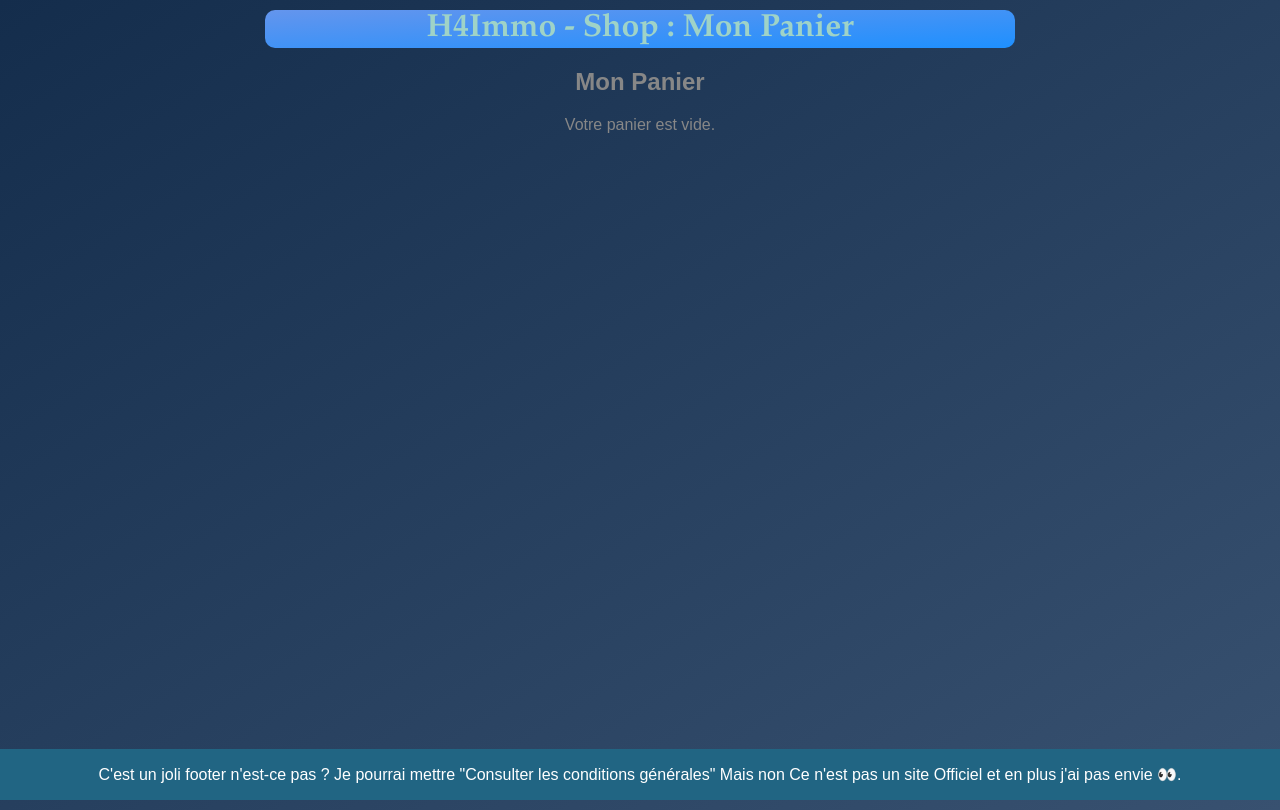
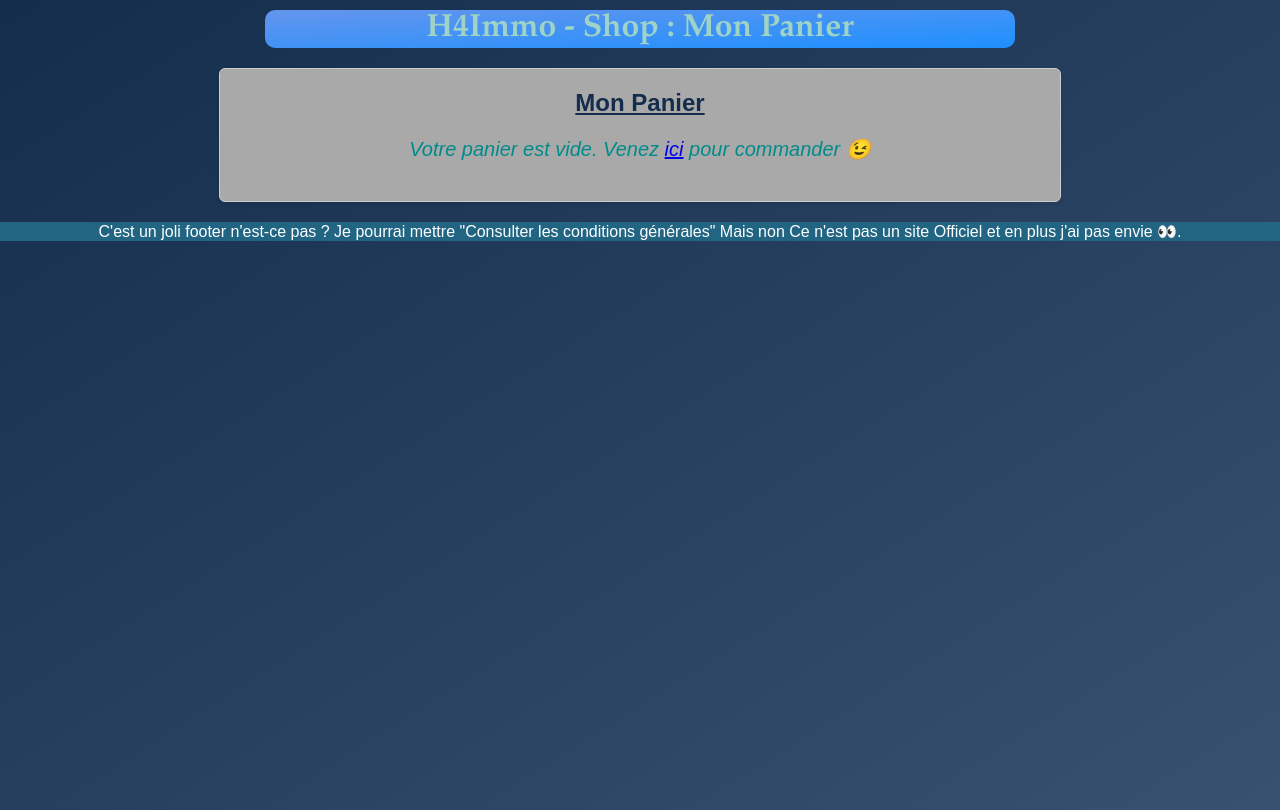
Before and after one commit to Al-Natour-Mazen/SiteWeb-with-Symfony_Project, a Symfony app: template templates/Vue/Product/orderList.html.twig in a window 1280 px wide. Run offline with Twig, Linux system fonts and the light colour scheme; the template is opened without the code that fills it, so the values that code supplies are empty; some libraries are stand-ins or nearby versions.

Commit message:
Changement dasn la dispositon des liens pour le css, ajout du css au panier

```diff
--- a/public/css/Layouts/Footer.css
+++ b/public/css/Layouts/Footer.css
@@ -1,5 +1,5 @@
 #footer {
-    position: fixed;
+    position: relative;
     bottom: 0;
     width: 100%;
     background-color: #216583;
--- a/public/css/Vue/Products/OrderList.css
+++ b/public/css/Vue/Products/OrderList.css
@@ -0,0 +1,76 @@
+.cart-container {
+    background-color: darkgray;
+    border: 1px solid #ccc;
+    border-radius: 6px;
+    box-shadow: 0 2px 4px rgba(0, 0, 0, 0.1);
+    margin: 20px auto;
+    max-width: 800px;
+    padding: 20px;
+}
+
+.cart-container h2 {
+    font-size: 24px;
+    margin: 0 0 10px;
+    color : #142d4c;
+    text-decoration-line: underline;
+    font-weight: bold;
+}
+
+.cart-container p {
+    margin: 0 0 10px;
+}
+
+.cart-table {
+    border-collapse: collapse;
+    margin-bottom: 20px;
+    width: 100%;
+}
+
+.cart-table th,
+.cart-table td {
+    border: 1px solid #ccc;
+    padding: 5px;
+    text-align: center;
+    background-color: white;
+}
+
+.cart-table th {
+    background-color: #f2f2f2;
+}
+
+.cart-table td:first-child {
+    text-align: left;
+}
+
+.cart-table td:last-child {
+    font-weight: bold;
+}
+
+.cart-actions {
+    display: flex;
+    justify-content: space-between;
+}
+
+.cart-actions a {
+    background-color: #007bff;
+    border: none;
+    border-radius: 4px;
+    color: #fff;
+    cursor: pointer;
+    font-size: 16px;
+    padding: 10px 20px;
+    text-align: center;
+    text-decoration: none;
+    transition: background-color 0.3s ease;
+}
+
+.cart-actions a:hover {
+    background-color: #0062cc;
+}
+
+.EmptyOrder , a:visited{
+    font-size: 20px;
+    font-style: italic;
+    padding: 10px;
+    color: darkcyan;
+}
--- a/src/Controller/ProductController.php
+++ b/src/Controller/ProductController.php
@@ -124,7 +124,7 @@ class ProductController extends AbstractController
     /*          L'affichage du panier
     /***************************************************/
     #[Route('/Orders', name: 'Orders')]
-    public function OrderAction(EntityManagerInterface $em): Response
+    public function OrderDisplayAction(EntityManagerInterface $em): Response
     {
         // Récupération de l'utilisateur connecté
         /*
@@ -133,7 +133,7 @@ class ProductController extends AbstractController
 
         //on le fait en dure pour le moment
         $userRepository = $em->getRepository(User::class);
-        $client = $userRepository->findOneBy(['login' => 'simon']);
+        $client = $userRepository->findOneBy(['login' => 'maz12']);
 
         // Récupération de tous les produits dans son panier
         $produits = $client->getOrders();
--- a/templates/Layouts/body.html.twig
+++ b/templates/Layouts/body.html.twig
@@ -1,13 +1,12 @@
 {# Template racine (niveau 2) intermediaire #}
 {% extends "Layouts/base.html.twig" %}
 
+{% block stylesheet %}
+    <link rel="stylesheet" href="{{ asset('css/Layouts/menu.css') }}" type="text/css">
+    <link rel="stylesheet" href="{{ asset('css/Layouts/Footer.css') }}" type="text/css">
+{% endblock%}
+
 {% block body %}
-
-    {% block stylesheet %}
-        <link rel="stylesheet" href="{{ asset('css/Layouts/menu.css') }}" type="text/css">
-        <link rel="stylesheet" href="{{ asset('css/Layouts/Footer.css') }}" type="text/css">
-    {% endblock%}
-
     <div id="menu_div">
         {{ render(controller('App\\Controller\\AccueilController::menuAction')) }}
     </div>
--- a/templates/Vue/Product/orderList.html.twig
+++ b/templates/Vue/Product/orderList.html.twig
@@ -13,7 +13,7 @@
     <div class="cart-container">
         <h2>Mon Panier</h2>
         {% if produits is empty %}
-            <p>Votre panier est vide.</p>
+            <p class="EmptyOrder">Votre panier est vide. Venez <a href="{{ path('product_Listproduct') }}">ici</a> pour commander 😉</p>
         {% else %}
             <table class="cart-table">
                 <thead>
@@ -46,7 +46,8 @@
             </table>
             <div class="cart-actions">
                 <a href="{{ path('product_Listproduct') }}">Continuer mes achats</a>
-                <a href="{{ path('') }}">Commander</a>
+                <a href="{{ path('app_accueil') }}">Commander</a>
+                <a href="{{ path('app_accueil') }}">Vider Le Panier</a>
             </div>
         {% endif %}
     </div>
--- a/templates/Vue/Product/productList.html.twig
+++ b/templates/Vue/Product/productList.html.twig
@@ -57,10 +57,6 @@
         });
     </script>
 
-
-
-
-
 {% endblock %}
 {# {{ path('produit_modifier', {'id': produit.id}) }} #}
 
```
